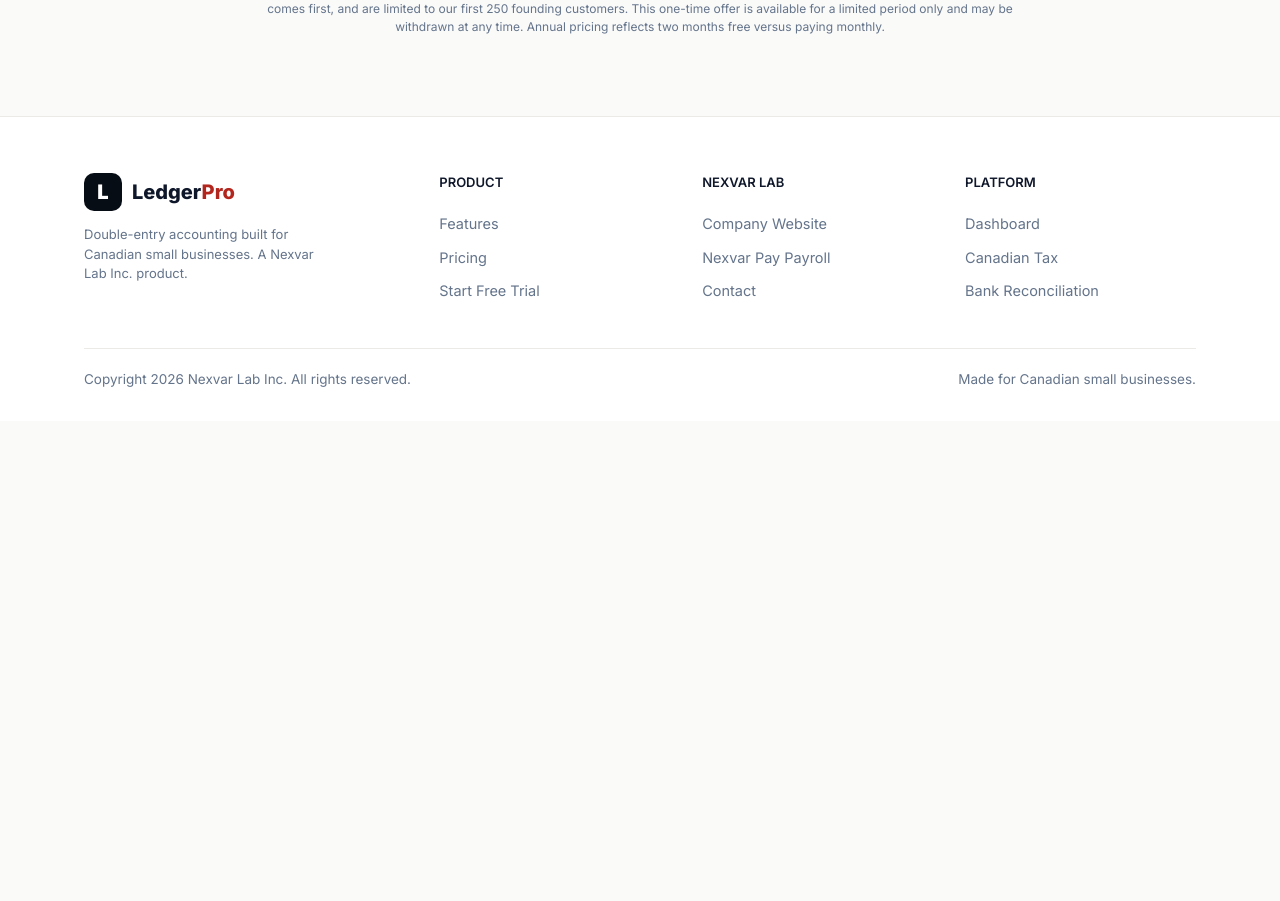
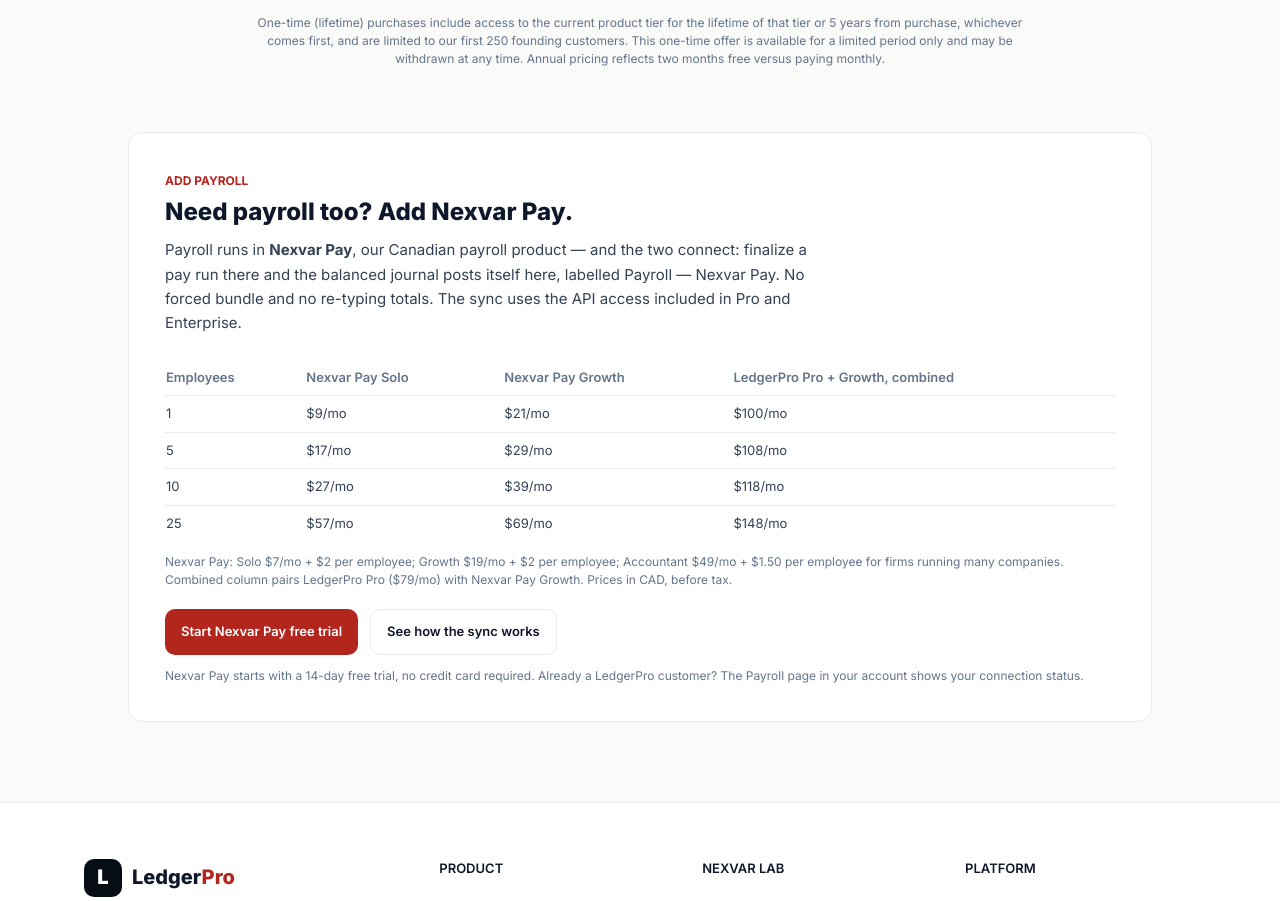
Before and after one commit to mjawaidca-prog/ledgerpro, a Next.js app: page /pricing in a window 1280 px wide. Shown: the part 1121-2022 px from the top of the page. Before the commit the page ends 1542 px from the top, so only its background shows below. Built offline with nearby package versions, Linux system fonts and the light colour scheme.

Commit message:
pricing: combined LedgerPro + Nexvar Pay view (Block E)

```diff
--- a/src/app/pricing/page.tsx
+++ b/src/app/pricing/page.tsx
@@ -36,7 +36,7 @@
     price: '$79',
     period: '/mo',
     annualPrice: '$790/yr', oneTime: '$799 one-time',
-    features: ['10 users', '5 companies', '10,000 transactions', 'Bank imports', 'Custom reports', 'Budget vs actual', 'API access'],
+    features: ['10 users', '5 companies', '10,000 transactions', 'Bank imports', 'Custom reports', 'Budget vs actual', 'API access', 'Payroll sync with Nexvar Pay'],
     cta: 'Start Free Trial',
     href: '/register',
     featured: true,
@@ -46,7 +46,7 @@
     price: '$199',
     period: '/mo',
     annualPrice: '$1,990/yr', oneTime: '$1,999 one-time',
-    features: ['50 users', '25 companies', 'Unlimited transactions', 'White label', 'API access', 'Dedicated support'],
+    features: ['50 users', '25 companies', 'Unlimited transactions', 'White label', 'API access', 'Payroll sync with Nexvar Pay', 'Dedicated support'],
     cta: 'Contact Sales',
     href: 'mailto:hello@nexvarlab.online',
     featured: false,
@@ -120,6 +120,50 @@
           ))}
         </div>
         <p className="mx-auto mt-8 max-w-3xl text-center text-xs text-[var(--text-muted)]">One-time (lifetime) purchases include access to the current product tier for the lifetime of that tier or 5 years from purchase, whichever comes first, and are limited to our first 250 founding customers. This one-time offer is available for a limited period only and may be withdrawn at any time. Annual pricing reflects two months free versus paying monthly.</p>
+
+        <div className="mx-auto mt-16 max-w-5xl rounded-xl border border-[var(--border)] bg-[var(--card)] p-7 shadow-[var(--shadow-sm)] md:p-9">
+          <div className="max-w-2xl">
+            <span className="text-xs font-bold uppercase text-[var(--primary)]">Add payroll</span>
+            <h2 className="mt-2 text-2xl font-extrabold text-[var(--text-strong)]">Need payroll too? Add Nexvar Pay.</h2>
+            <p className="mt-3 text-[15px] leading-relaxed text-[var(--text)]">
+              Payroll runs in <strong>Nexvar Pay</strong>, our Canadian payroll product — and the two connect:
+              finalize a pay run there and the balanced journal posts itself here, labelled Payroll — Nexvar Pay.
+              No forced bundle and no re-typing totals. The sync uses the API access included in Pro and Enterprise.
+            </p>
+          </div>
+
+          <div className="mt-6 overflow-x-auto">
+            <table className="w-full min-w-[560px] border-collapse text-sm">
+              <thead>
+                <tr className="border-b border-[var(--border)] text-left text-[var(--text-muted)]">
+                  <th className="py-2 pr-3 font-semibold">Employees</th>
+                  <th className="py-2 pr-3 font-semibold">Nexvar Pay Solo</th>
+                  <th className="py-2 pr-3 font-semibold">Nexvar Pay Growth</th>
+                  <th className="py-2 font-semibold">LedgerPro Pro + Growth, combined</th>
+                </tr>
+              </thead>
+              <tbody className="text-[var(--text)]">
+                <tr className="border-b border-[var(--border)]"><td className="py-2 pr-3">1</td><td className="py-2 pr-3">$9/mo</td><td className="py-2 pr-3">$21/mo</td><td className="py-2">$100/mo</td></tr>
+                <tr className="border-b border-[var(--border)]"><td className="py-2 pr-3">5</td><td className="py-2 pr-3">$17/mo</td><td className="py-2 pr-3">$29/mo</td><td className="py-2">$108/mo</td></tr>
+                <tr className="border-b border-[var(--border)]"><td className="py-2 pr-3">10</td><td className="py-2 pr-3">$27/mo</td><td className="py-2 pr-3">$39/mo</td><td className="py-2">$118/mo</td></tr>
+                <tr><td className="py-2 pr-3">25</td><td className="py-2 pr-3">$57/mo</td><td className="py-2 pr-3">$69/mo</td><td className="py-2">$148/mo</td></tr>
+              </tbody>
+            </table>
+          </div>
+          <p className="mt-3 text-xs text-[var(--text-muted)]">
+            Nexvar Pay: Solo $7/mo + $2 per employee; Growth $19/mo + $2 per employee; Accountant $49/mo + $1.50 per employee for firms running many companies.
+            Combined column pairs LedgerPro Pro ($79/mo) with Nexvar Pay Growth. Prices in CAD, before tax.
+          </p>
+          <div className="mt-5 flex flex-wrap gap-3">
+            <a href="https://nexvarpay.nexvarlab.com" target="_blank" rel="noreferrer" className="inline-flex items-center justify-center rounded-lg bg-[var(--primary)] px-4 py-3 text-sm font-semibold text-white no-underline hover:bg-[var(--primary-hover)]">
+              Start Nexvar Pay free trial
+            </a>
+            <Link href="/payroll" className="inline-flex items-center justify-center rounded-lg border border-[var(--border)] bg-[var(--card)] px-4 py-3 text-sm font-semibold text-[var(--text-strong)] no-underline hover:border-[var(--primary)]">
+              See how the sync works
+            </Link>
+          </div>
+          <p className="mt-3 text-xs text-[var(--text-muted)]">Nexvar Pay starts with a 14-day free trial, no credit card required. Already a LedgerPro customer? The Payroll page in your account shows your connection status.</p>
+        </div>
       </section>
       <LandingFooter />
     </main>
```
